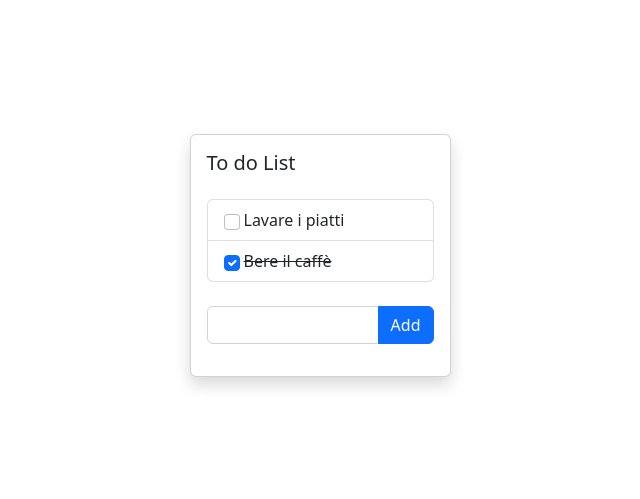
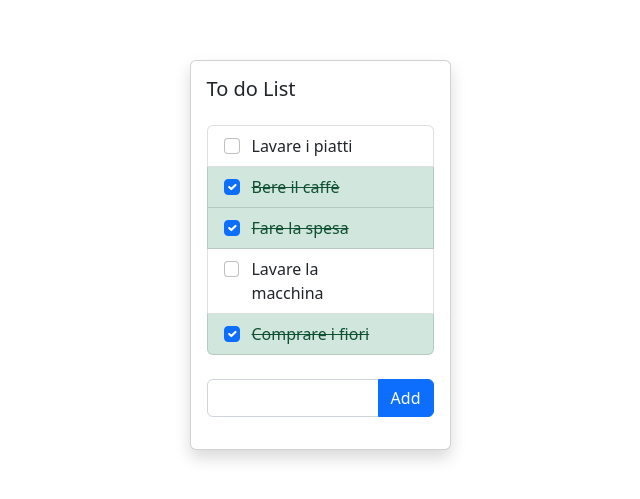
Before and after one commit to constantinandrei/vue-todolist, a plain HTML site: page index.html in a window 1280 px wide. Shown: the part 145-644 px from the top of the page, without its empty margins (320-960 px from the left). Drawn offline with nearby package versions, Linux system fonts and the light colour scheme.

Commit message:
some style added

```diff
--- a/index.html
+++ b/index.html
@@ -19,10 +19,10 @@
                             <h5 class="card-title">To do List</h5>
                             <div class="card-text">
                                 <ul class="list-group my-4">
-                                    <li v-for="(toDo, i) in toDoList" class="list-group-item d-flex justify-content-between align-items-center" >
+                                    <li v-for="(toDo, i) in toDoList" class="list-group-item d-flex justify-content-between" :class="{'list-group-item-success': toDo.done}">
                                         <input class="form-check-input me-1" type="checkbox" value="" aria-label="..." v-model="toDo.done" >
-                                        <span class="flex-grow-1" :class="{'text-decoration-line-through': toDo.done}">{{ toDo.text }}</span>
-                                        <span class="badge bg-danger rounded-pill" @click="deleteToDo(i)">x</span>
+                                        <div class="flex-grow-1 ps-2" :class="{'text-decoration-line-through': toDo.done}">{{ toDo.text }}</div>
+                                        <div class="badge bg-danger rounded-pill" @click="deleteToDo(i)">x</div>
                                     </li>
                                 </ul>
                                 <div class="input-group mb-3">
--- a/main.js
+++ b/main.js
@@ -32,7 +32,22 @@ new Vue ({
             {
                 text: 'Bere il caffè',
                 done: true
-            }
+            },
+
+            {
+                text: 'Fare la spesa',
+                done: true
+            },
+
+            {
+                text: 'Lavare la macchina',
+                done: false
+            },
+
+            {
+                text: 'Comprare i fiori',
+                done: true
+            },
         ],
 
         currentText : null
```
